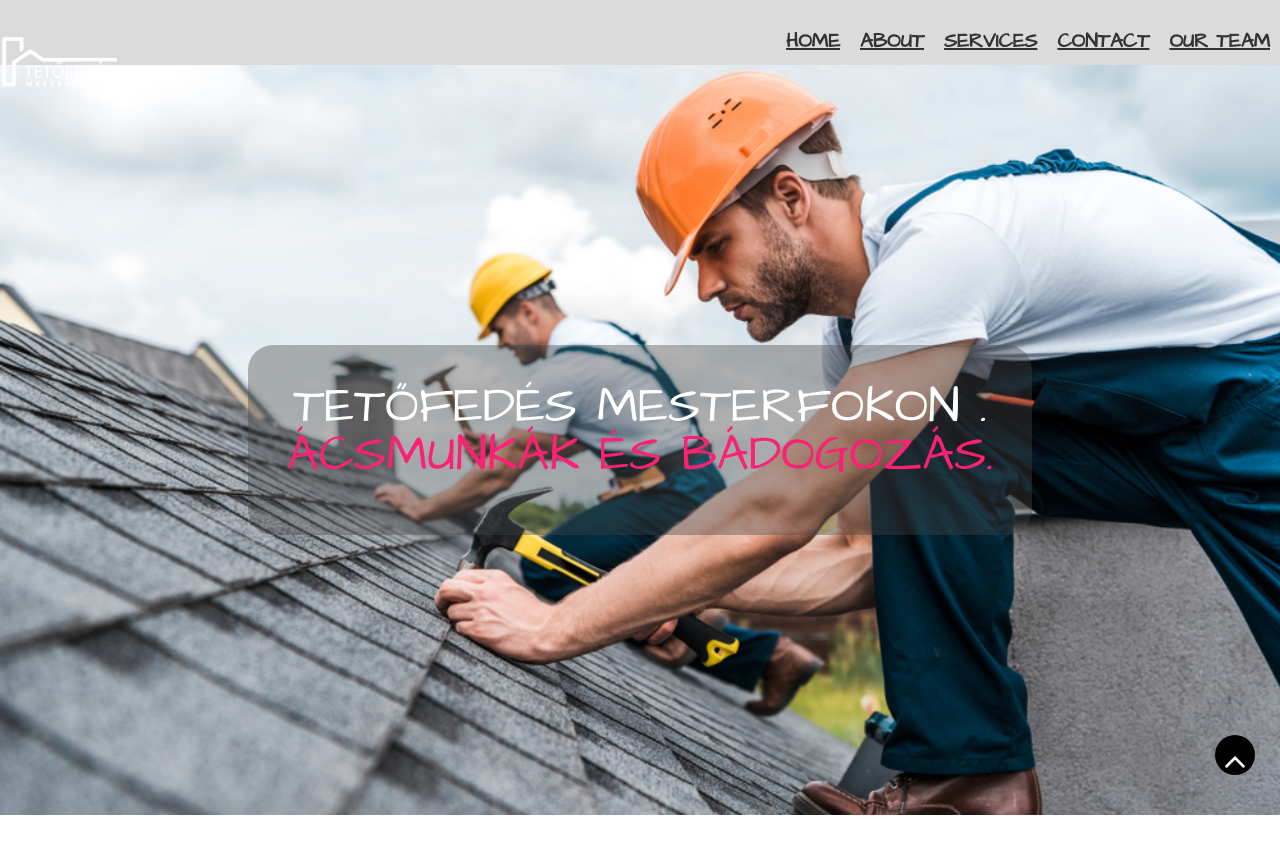
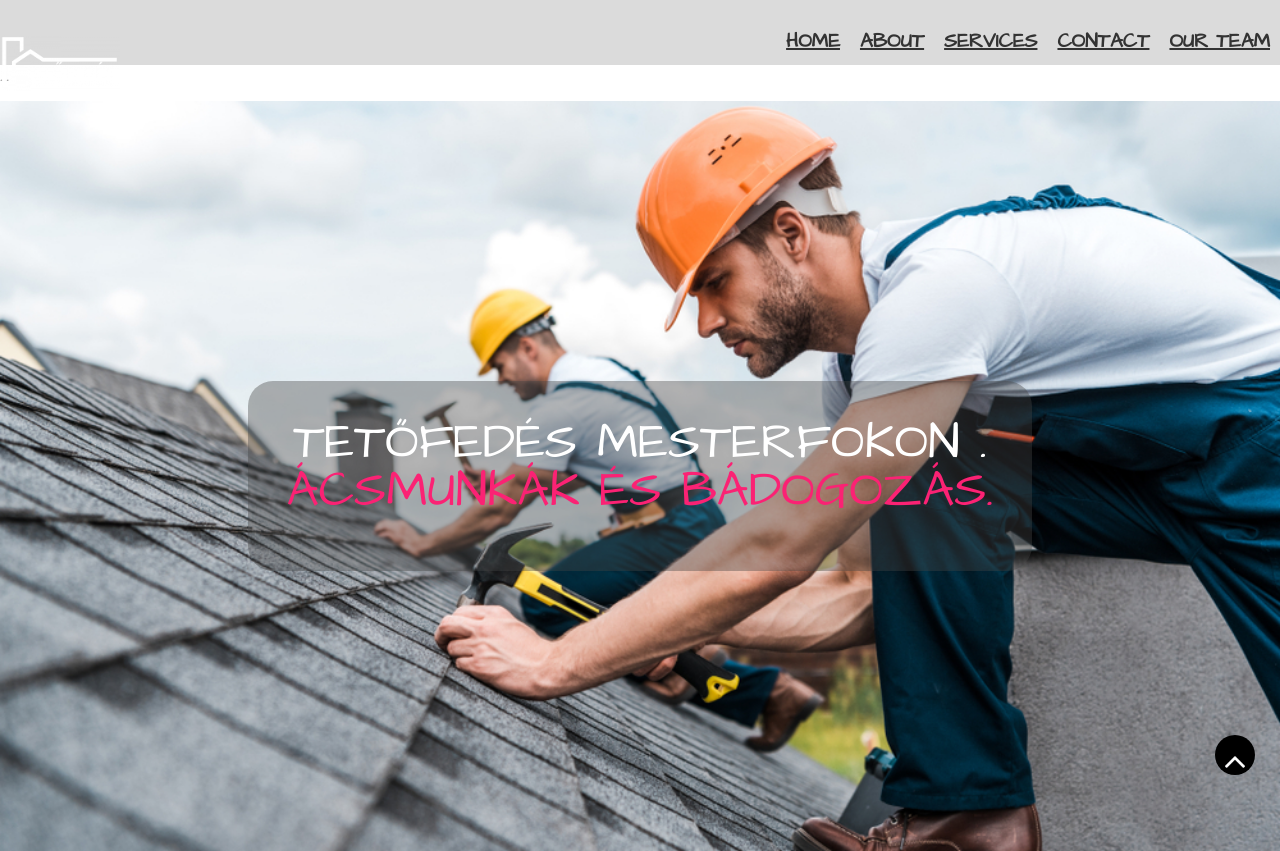
Before and after one commit to DYSEMI/Ricsi_repo, a plain HTML site: page index.html in a window 1280 px wide. Shown: the top 851 px of the page. Drawn offline with nearby package versions, Linux system fonts and the light colour scheme.

Commit message:
p tag hozzáadva

```diff
--- a/index.html
+++ b/index.html
@@ -26,7 +26,7 @@
 			</ul>
 		</div>
 	</div>
-
+	<p>...</p>
 	<div class="banner_image">
 		<div class="banner_content">
 			<h1>Tetőfedés Mesterfokon .<br> <span>Ácsmunkák és bádogozás.<span></h1>
```
